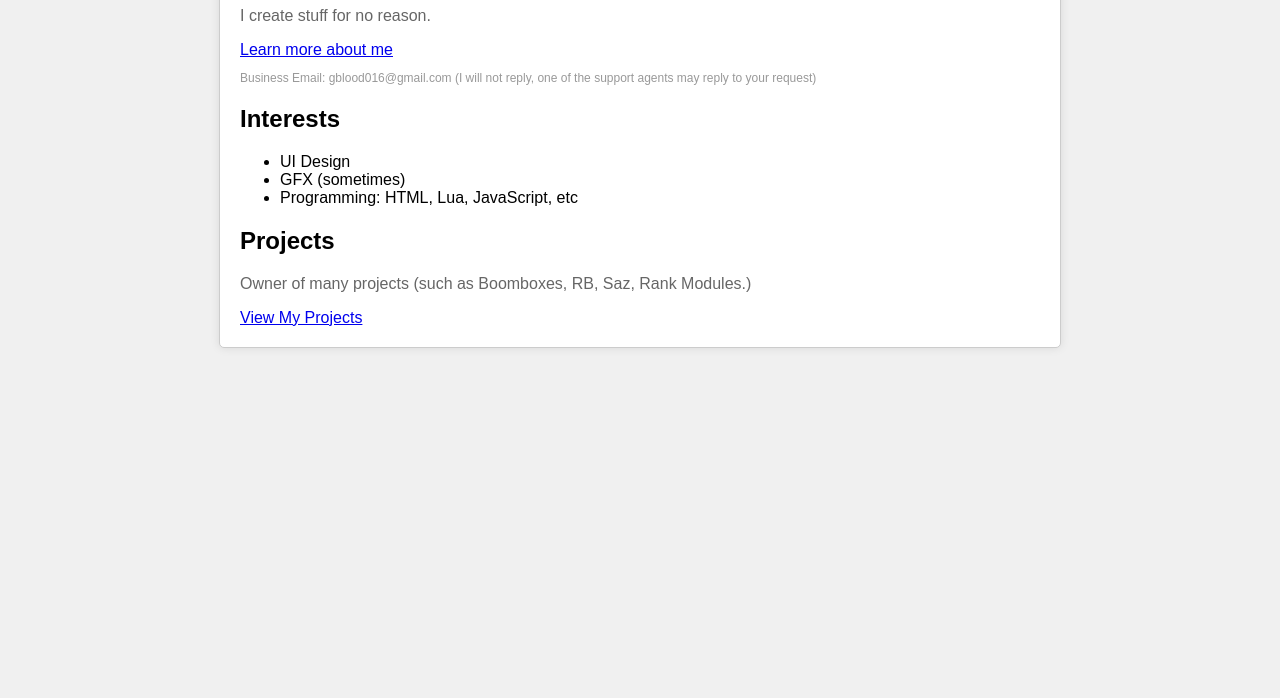
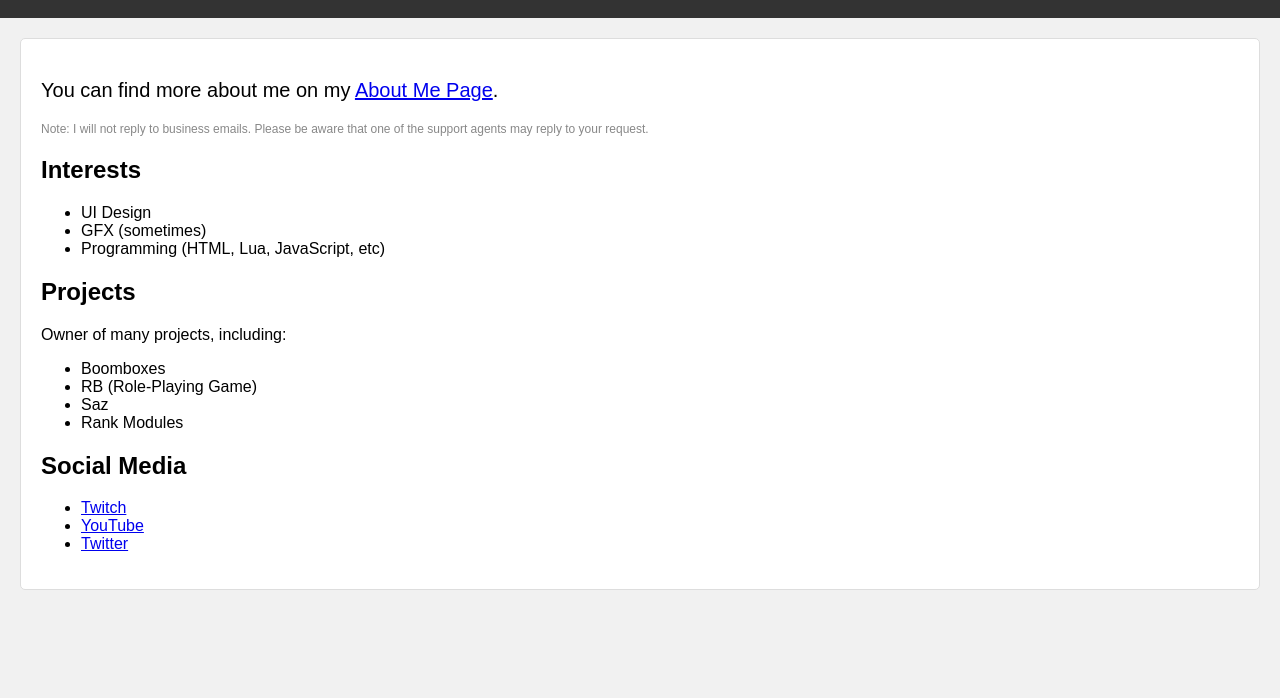
Before and after one commit to 4zx16/4zx16, a plain HTML site: page index.html in a window 1280 px wide. Shown: the part 102-800 px from the top of the page. Drawn offline with Linux system fonts and the light colour scheme.

Commit message:
Update index.html

```diff
--- a/index.html
+++ b/index.html
@@ -7,53 +7,80 @@
     <style>
         body {
             font-family: Arial, sans-serif;
-            background-color: #f0f0f0;
+            background-color: #f1f1f1;
+            margin: 0;
+            padding: 0;
         }
-        .container {
-            max-width: 800px;
-            margin: 0 auto;
+
+        #header {
+            background-color: #333;
+            color: white;
+            text-align: center;
             padding: 20px;
-            background-color: #ffffff;
-            border: 1px solid #ccc;
+        }
+
+        #container {
+            background-color: white;
+            margin: 20px;
+            padding: 20px;
+            border: 1px solid #ddd;
             border-radius: 5px;
-            box-shadow: 0 0 10px rgba(0, 0, 0, 0.1);
         }
-        h1 {
-            color: #333;
+
+        #about-me-link {
+            font-size: 20px;
         }
-        p {
-            color: #666;
-        }
-        .email-note {
-            color: #999;
-            font-size: 12px;
-        }
-        .interests {
+
+        #interests {
             margin-top: 20px;
         }
-        .projects {
-            margin-top: 20px;
+
+        .social-media {
+            margin-top: 10px;
+        }
+
+        #note {
+            font-size: 12px;
+            color: #888;
         }
     </style>
 </head>
 <body>
-    <div class="container">
-        <h1>About Me - 4zx16</h1>
-        <p>I create stuff for no reason.</p>
-        <a href="https://linkr.it/4zx16">Learn more about me</a>
-        <p class="email-note">Business Email: gblood016@gmail.com (I will not reply, one of the support agents may reply to your request)</p>
-        <div class="interests">
+    <div id="header">
+        <h1>About Me</h1>
+    </div>
+    <div id="container">
+        <p id="about-me-link">
+            You can find more about me on my <a href="https://linkr.it/4zx16" target="_blank">About Me Page</a>.
+        </p>
+        <p id="note">
+            Note: I will not reply to business emails. Please be aware that one of the support agents may reply to your request.
+        </p>
+        <div id="interests">
             <h2>Interests</h2>
             <ul>
                 <li>UI Design</li>
                 <li>GFX (sometimes)</li>
-                <li>Programming: HTML, Lua, JavaScript, etc</li>
+                <li>Programming (HTML, Lua, JavaScript, etc)</li>
             </ul>
         </div>
-        <div class="projects">
+        <div id="projects">
             <h2>Projects</h2>
-            <p>Owner of many projects (such as Boomboxes, RB, Saz, Rank Modules.)</p>
-            <a href="https://github.com/Blood-Gang-Inc">View My Projects</a>
+            <p>Owner of many projects, including:</p>
+            <ul>
+                <li>Boomboxes</li>
+                <li>RB (Role-Playing Game)</li>
+                <li>Saz</li>
+                <li>Rank Modules</li>
+            </ul>
+        </div>
+        <div class="social-media">
+            <h2>Social Media</h2>
+            <ul>
+                <li><a href="https://twitch.tv/4zx16" target="_blank">Twitch</a></li>
+                <li><a href="https://youtube.com/@4zx16" target="_blank">YouTube</a></li>
+                <li><a href="https://twitter.com/4zx16" target="_blank">Twitter</a></li>
+            </ul>
         </div>
     </div>
 </body>
```
